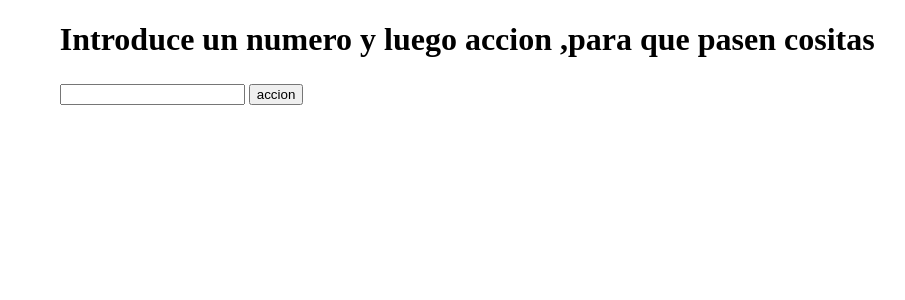
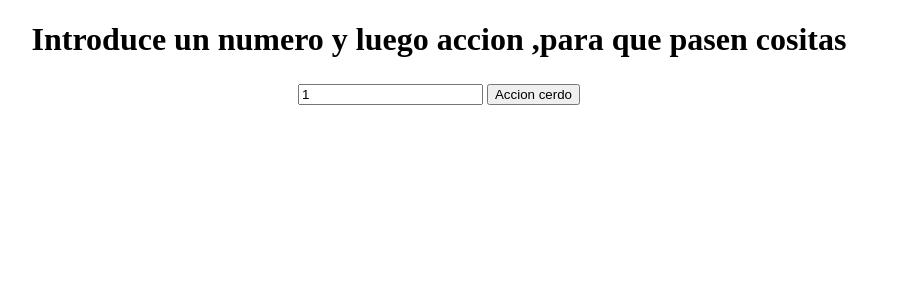
Before and after one commit to HoraDMedo/iawsegunda, a PHP site: page /?numeros=1 in a window 1280 px wide. Shown: the top 300 px of the page, without its empty margins (201-1106 px from the left). Run offline with PHP 8.4, Linux system fonts and the light colour scheme.

Commit message:
arbol navidad

```diff
--- a/03-Piramide/index.php
+++ b/03-Piramide/index.php
@@ -3,10 +3,10 @@
 $bienvenido=true;
 
 
-if(isset($_POST["enviar"])){
+if(isset($_GET["enviar"])){
     $bienvenido=false;
+    header("Refresh:0; url=index.php?numeros=30&enviar=Accion+cerdo");
 
-    $image2="<img src='https://i.redd.it/x6xjybiem9r61.jpg' alt='' style='width:25%; margin-left:40%'>";
 }
 
 
@@ -21,30 +21,30 @@ if(isset($_POST["enviar"])){
     <meta name="viewport" content="width=device-width, initial-scale=1.0">
     <title>Formulario</title>
 </head>
-<body>
+<body align="center">
 
 
     <?php if ($bienvenido) { ?>
 
-        <h1 style="margin-left:20%;">Introduce un numero y luego accion ,para que pasen cositas</h1>
+        <h1>Introduce un numero y luego accion ,para que pasen cositas</h1>
 
 
     <?php } else { ?>
 
-        <h1 style="margin-left:20%;"> Esta es tu piramide de cositas </h1>
+        <h1> Esta es tu piramide de cositas </h1>
 
     <?php } ?>
 
 
 
-    <div style="margin-top:2%; margin-left:20%;">
+    <div style="margin-top:2%;">
 
-        <form action="index.php" method="POST">
+        <form action="index.php" method="get">
 
 
-            <input type="number" name="numeros" value="enviar">
+            <input type="number" name="numeros" value="<?=$_GET["numeros"]?>">
 
-            <input type="submit" name="enviar" value="accion">
+            <input type="submit" name="enviar" value="Accion cerdo">
         </form>
 
 
@@ -52,7 +52,7 @@ if(isset($_POST["enviar"])){
     </div>
 
 
-    <div style="margin-top:2%; margin-left:20%;">
+    <div style="margin-top:2%;">
 
             <?php
 
@@ -62,17 +62,17 @@ if(isset($_POST["enviar"])){
                 $color2=rand(0, 255);
                 $color3=rand(0, 255);
 
-                $aste="<span style='color:rgb($color1, $color2, $color3)';>*</span>";
+                $aste="<span style='color:rgb($color1, $color2, $color3);'>*</span>";
 
 
-                for ($i = 1; $i <= $_POST["numeros"]; $i++) {
+                for ($i = 1; $i <= $_GET["numeros"]; $i++) {
                     $color1=rand(0, 255);
                     $color2=rand(0, 255);
                     $color3=rand(0, 255);
 
 
 
-                    $aste2="<span style='color:rgb($color1, $color2, $color3)';>*</span>";
+                    $aste2="<span style='color:rgb($color1, $color2, $color3);'>*</span>";
 
                     echo "$aste";
                     echo "<br>";
@@ -94,8 +94,8 @@ if(isset($_POST["enviar"])){
 
 
 
-        <?=$image=($bienvenido == false)? "<img src='https://i.redd.it/x6xjybiem9r61.jpg' alt='' style='width:25%; margin-left:15%; padding:1%; floa'>" : "";?>
-        <?=$image=($bienvenido == false)? "<img src='https://pbs.twimg.com/ext_tw_video_thumb/1446152175135059970/pu/img/5AYIeAcyZ9zcF5aa.jpg' alt='' style='width:25%; margin-left:15%; padding:1%; floa'>" : "";?>
+        <?=$image=($bienvenido == false)? "<img src='https://i.redd.it/x6xjybiem9r61.jpg' alt='' style='width:25%; padding:1%;'>" : "";?>
+        <?=$image=($bienvenido == false)? "<img src='https://pbs.twimg.com/ext_tw_video_thumb/1446152175135059970/pu/img/5AYIeAcyZ9zcF5aa.jpg' alt='' style='width:25%; margin-left:10%; padding:1%;'>" : "";?>
 
 
      </div>
```
Also changed, not shown: 04-Piramide/index.php (+7 -9 lines).
